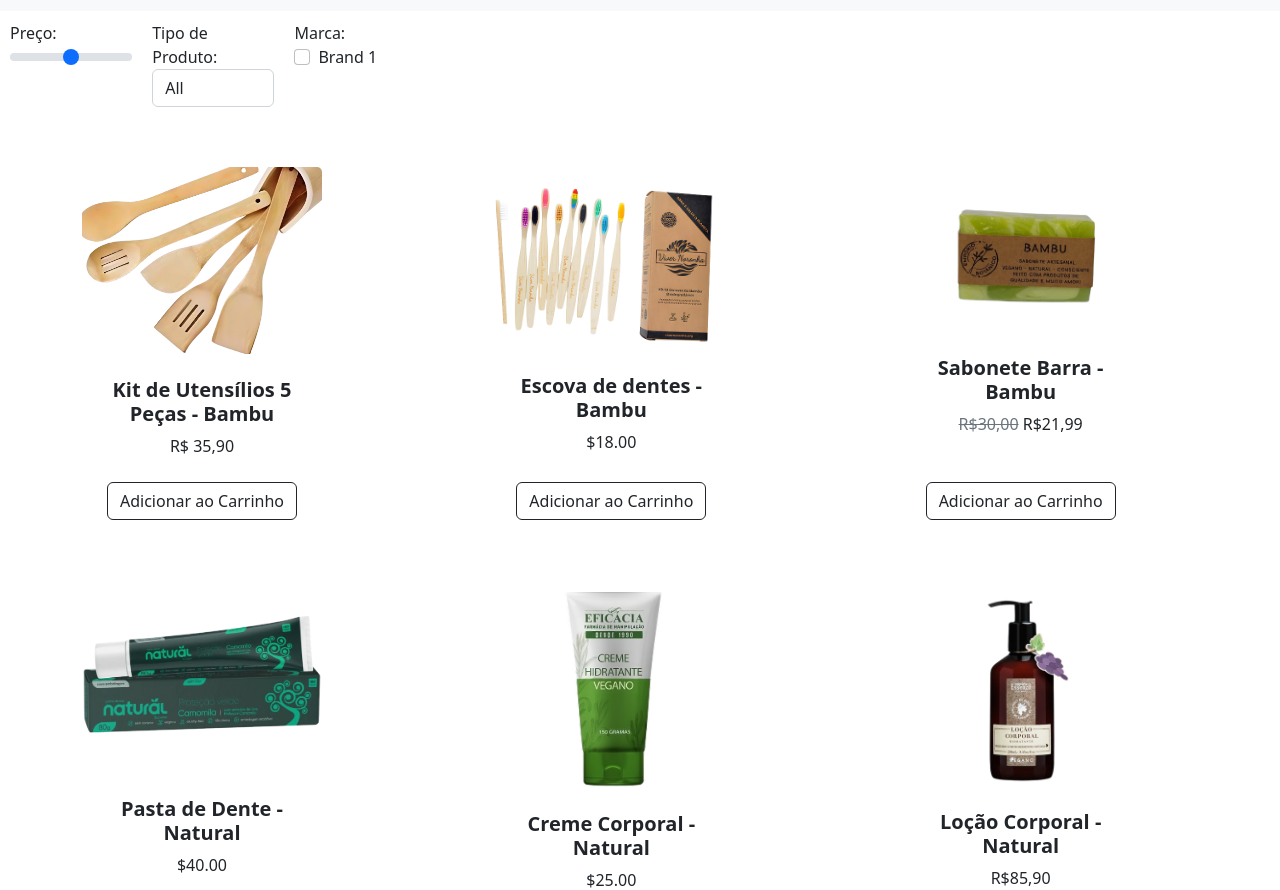
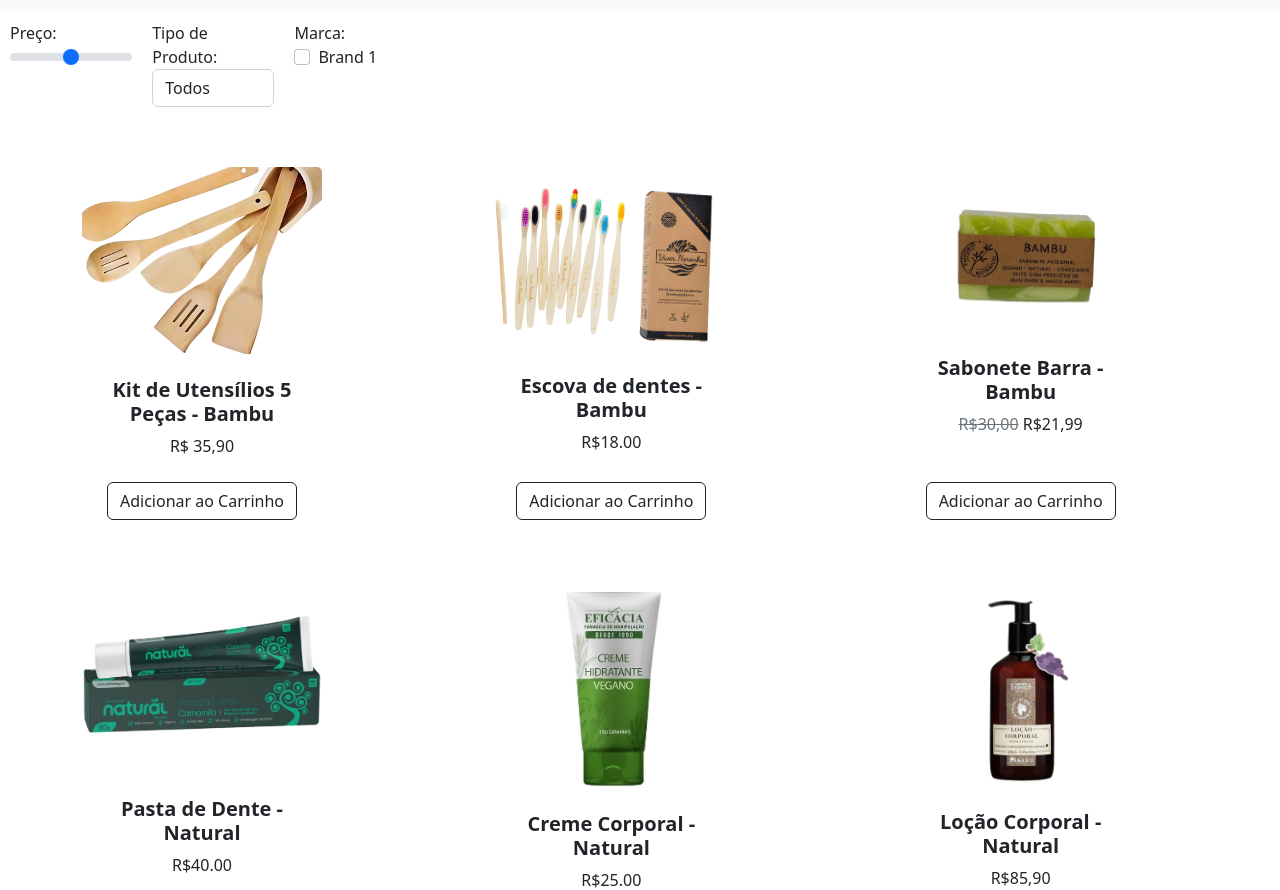
Before and after one commit to nakatadev/EcoTrend, a plain HTML site: page produtos.html in a window 1280 px wide. Shown: the part 85-975 px from the top of the page. Drawn offline with nearby package versions, Linux system fonts and the light colour scheme.

Commit message:
ultima atualização

```diff
--- a/produtos.html
+++ b/produtos.html
@@ -59,9 +59,9 @@
               <div class="toolbox-item toolbox-product-type">
                 <label>Tipo de Produto:</label>
                 <select class="form-control" id="product-type">
-                  <option value="">All</option>
-                  <option value="type1">Type 1</option>
-                  <option value="type2">Type 2</option>
+                  <option value="">Todos</option>
+                  <option value="type1">Higiene e cuidados</option>
+                  <option value="type2">Utilidades</option>
                 </select>
               </div>
 
@@ -107,7 +107,7 @@
                             <!-- Product name-->
                             <h5 class="fw-bolder">Escova de dentes - Bambu</h5>
                             <!-- Product reviews-->
-                            $18.00
+                            R$18.00
                         </div>
                     </div>
                     <!-- Product actions-->
@@ -151,7 +151,7 @@
                             <h5 class="fw-bolder">Pasta de Dente - Natural
                             </h5>
                             <!-- Product price-->
-                            $40.00
+                            R$40.00
                         </div>
                     </div>
                     <!-- Product actions-->
@@ -173,7 +173,7 @@
                             <!-- Product name-->
                             <h5 class="fw-bolder">Creme Corporal - Natural</h5>
                             <!-- Product price-->
-                            $25.00
+                            R$25.00
                         </div>
                     </div>
                     <!-- Product actions-->
```
